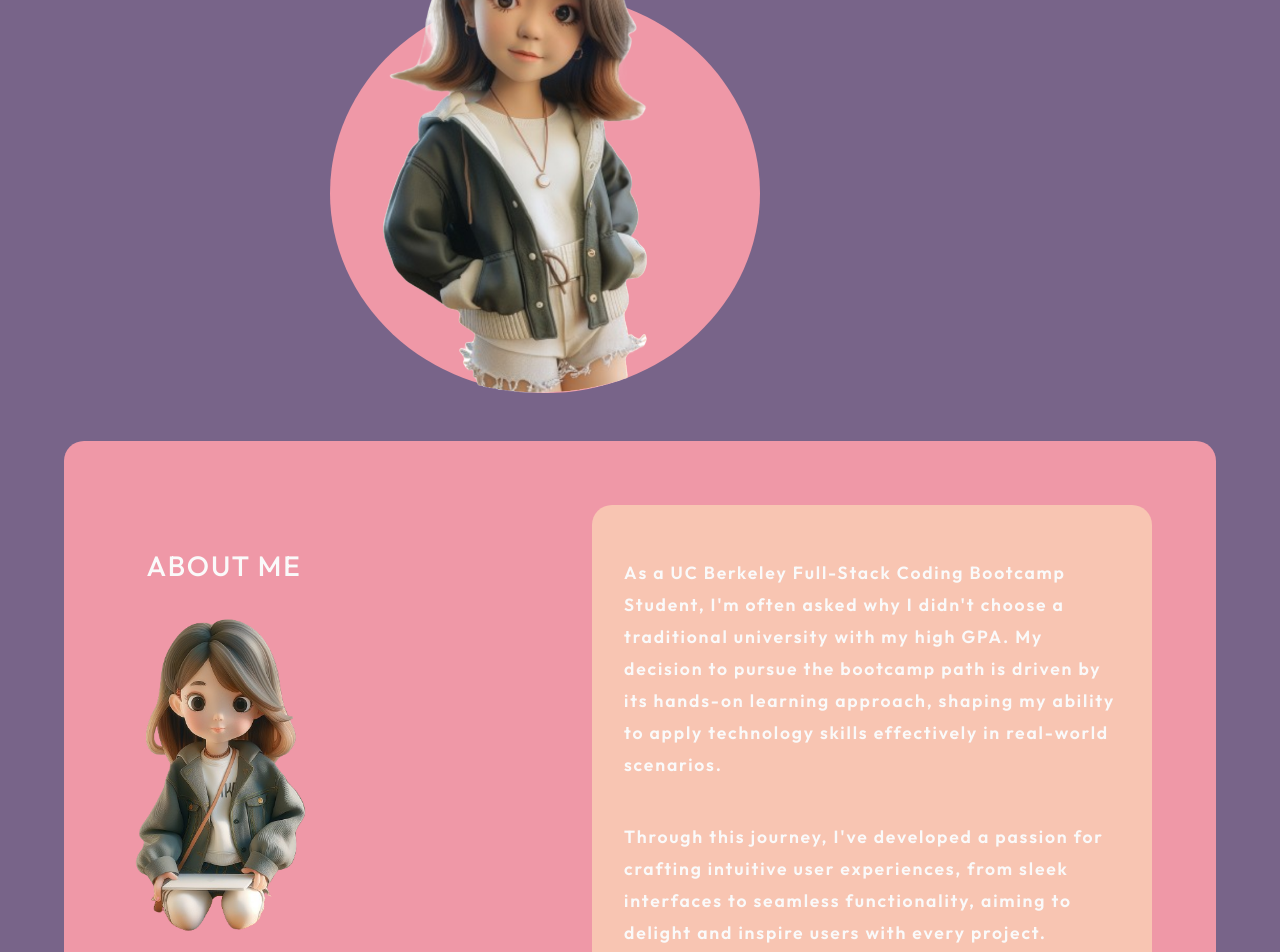
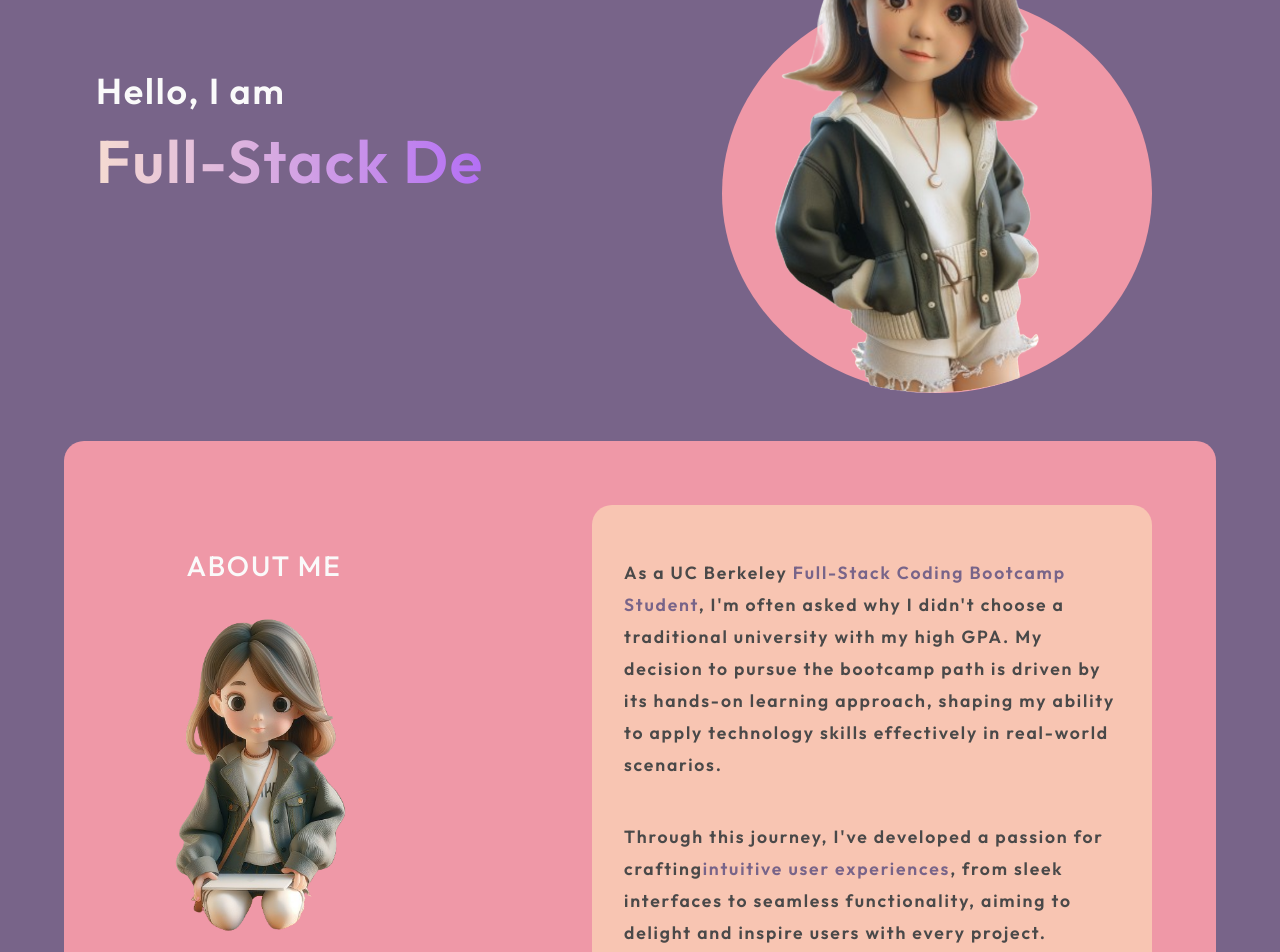
Before and after one commit to lucyJihyeon/lucy-portfolio, a React (Vite) app in the folder Main/: page / in a window 1280 px wide. Shown: the part 340-1292 px from the top of the page. Built offline with nearby package versions, Linux system fonts and the light colour scheme; a web font is replaced by a local one.

Commit message:
added style to the about section

```diff
--- a/Main/src/components/About/index.jsx
+++ b/Main/src/components/About/index.jsx
@@ -2,12 +2,14 @@ import character from "../../assets/logo/lucy-3d.png";
 import character2 from "../../assets/logo/lucy-3d-animate.png";
 import Typewriter from "typewriter-effect";
 
-
 function About() {
   return (
-    <section className="grid">
-      <div className="flex-row flex-end mx-10 col-span-8">
-      <div className="App">
+    <section className="grid items-center">
+      <div className=" container flex-row justify-between items-center mx-10 col-span-12">
+        <div className="greeting col-span-5 w-50">
+          <p className="text-4xl"> Hello, I am</p>
+          <div className="text-6xl text-gradient">
+            {/* adding typewriter effect */}
             <Typewriter
               onInit={(typewriter) => {
                 typewriter
@@ -17,9 +19,14 @@ function About() {
                   .typeString("Full-Stack Developer")
                   .start();
               }}
+              // loop indefinitely
+              options={{
+                loop: true,
+              }}
             />
           </div>
-        <div className="relative mb-28">
+        </div>
+        <div className="relative mb-28 col-span-5 ">
           <img
             src={character}
             alt="character"
@@ -30,23 +37,26 @@ function About() {
       </div>
 
       <div className="container my-16 flex flex-row justify-between items-center about-container col-span-12">
-        <div className=" character-container flex flex-col items-center">
+        <div className="character-container flex flex-col items-center ml-10">
           <h3 className="about-me"> ABOUT ME</h3>
           <img src={character2} alt="character2" className="character2" />
         </div>
         <div className="sm-container flex flex-col m-16">
           <p>
-            As a UC Berkeley Full-Stack Coding Bootcamp Student, I&apos;m often
-            asked why I didn&apos;t choose a traditional university with my high
-            GPA. My decision to pursue the bootcamp path is driven by its
-            hands-on learning approach, shaping my ability to apply technology
-            skills effectively in real-world scenarios.
+            As a UC Berkeley{" "}
+            <span className="text-span">
+              Full-Stack Coding Bootcamp Student
+            </span>
+            , I&apos;m often asked why I didn&apos;t choose a traditional
+            university with my high GPA. My decision to pursue the bootcamp path
+            is driven by its hands-on learning approach, shaping my ability to
+            apply technology skills effectively in real-world scenarios.
           </p>
           <p>
             Through this journey, I&apos;ve developed a passion for crafting
-            intuitive user experiences, from sleek interfaces to seamless
-            functionality, aiming to delight and inspire users with every
-            project.
+            <span className="text-span">intuitive user experiences</span>, from
+            sleek interfaces to seamless functionality, aiming to delight and
+            inspire users with every project.
           </p>
         </div>
       </div>
--- a/Main/src/components/Header/index.jsx
+++ b/Main/src/components/Header/index.jsx
@@ -2,7 +2,7 @@ import logo from "../../assets/logo/lucy-logo.png";
 
 function Header(props) {
   return (
-    <header className="flex-row justify-between grid grid-cols-12">
+    <header className="container flex-row justify-between grid grid-cols-12">
       {/* container class for responsive  */}
       <div className="container mx-auto">
         <div className="col-span-12">
--- a/Main/src/index.css
+++ b/Main/src/index.css
@@ -2,9 +2,6 @@
 @tailwind components;
 @tailwind utilities;
 
-/* main {
-  max-width: 90%;
-} */
 :root {
   --primary: #8c54ff;
   --secondary: #31343D;
@@ -14,6 +11,9 @@
   --dark: #786489;
   --point-color: #EF98A7;
   --light-point-color: #F8C5B2;
+  --text-color:#4a4949;
+  --gradient-start: #F5DBD1;
+  --gradient-end: #B069F7;
 
   --alpha: rgba(255,255,255,.7);
   --error: rgb(228, 46, 1);
@@ -166,10 +166,6 @@ header {
   z-index: 2;
 }
 
-/* header h1 {
-  position: relative;
-  z-index: 2;
-} */
 
 header img {
   z-index: 0;
@@ -361,6 +357,12 @@ textarea {
   top: -0.3rem;
 }
 
+/* text-span to highlight a word */
+.text-span {
+  color: var(--dark);
+}
+
+/* container for the about section */
 .about-container {
   width: 90%;
   height: max-content;
@@ -368,11 +370,21 @@ textarea {
   border-radius: 20px;
 }
 
+/* about-me font */
 .about-me {
   position: relative;
   margin: -2rem 0 1.5rem 0;
   padding: 0.5rem 1rem;
 }
+
+/* adding gradient to the text */
+.text-gradient {
+  background: linear-gradient(to right, var(--gradient-start), var(--gradient-end));
+  -webkit-background-clip: text;
+  background-clip: text;
+  color: transparent;
+}
+
 .character2 {
   width: 20rem;
   height: 20rem;
@@ -380,6 +392,7 @@ textarea {
 
 .sm-container {
   width: 35rem;
+  color: var(--text-color);
   background-color: var(--light-point-color);
   padding:2rem;
   border-radius: 20px;
```
Lines whose indentation alone changed are shown as unchanged.
